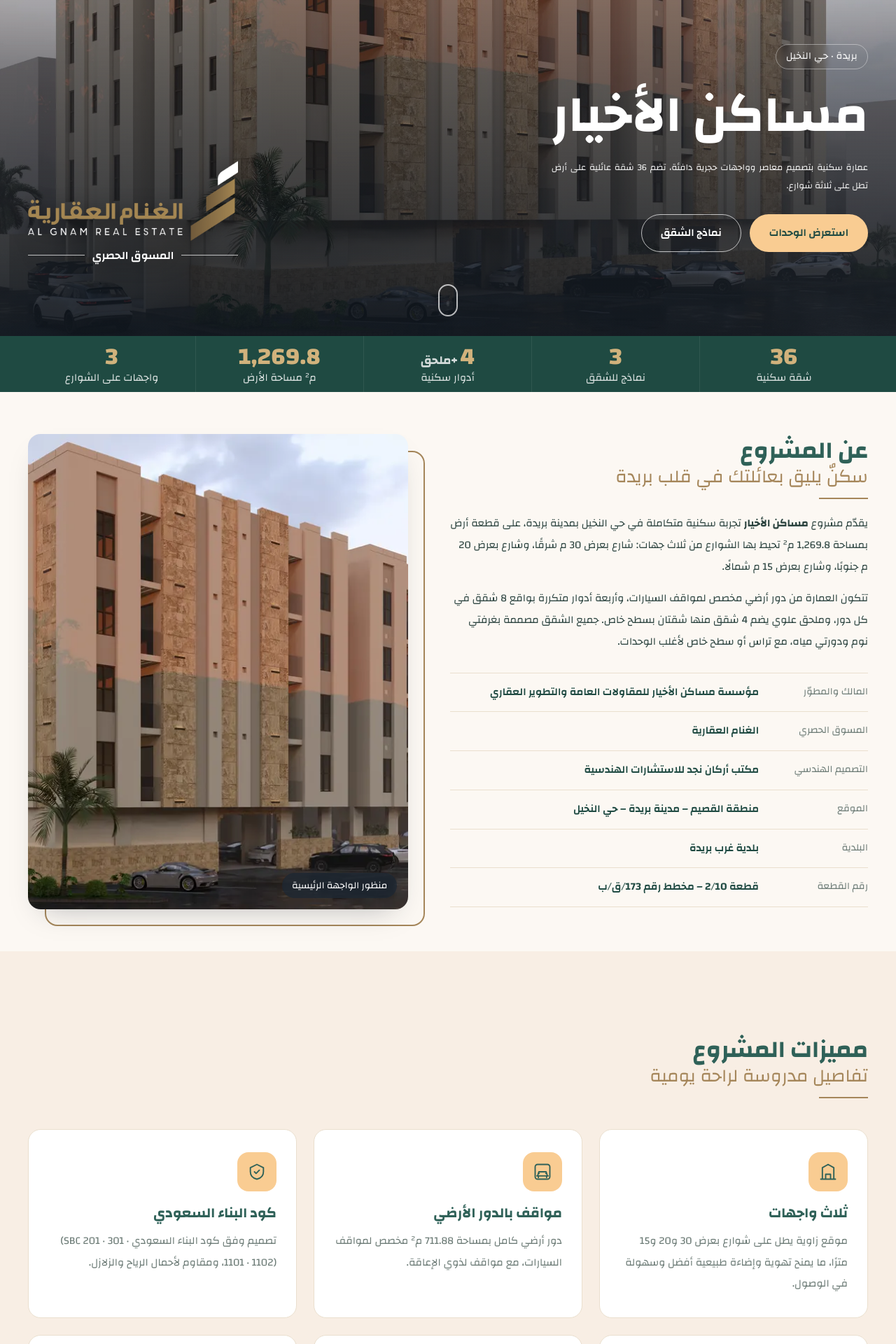
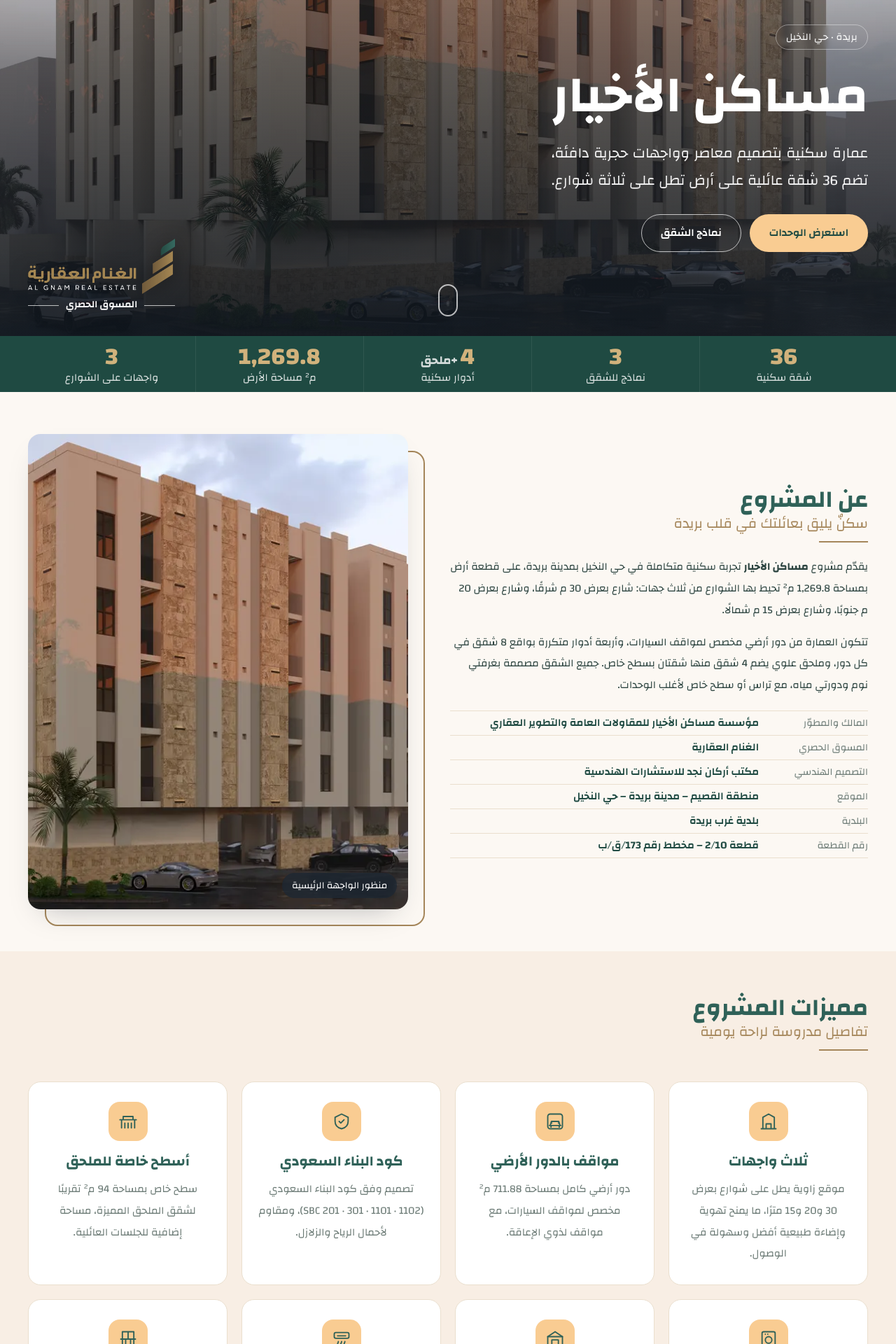
Before and after one commit to algnam-sa/masakin-alakhyar, a PHP site: page / in a window 1280 px wide. Shown: the part 320-2240 px from the top of the page at 70% size. Run offline with PHP 8.4, Linux system fonts and the light colour scheme; some libraries are stand-ins or nearby versions.

Commit message:
Apply second round of layout and content edits
- Hero lead auto-fits to two full justified lines under the title
- Marketer logo lower and 30% smaller, top stroke kept green
- Smaller section subtitles, tighter facts list, half section spacing
- Centered feature cards plus corridor A/C and balcony features
- Tabs moved beside section headings for models and plans
- Map pinned to project coordinates, purchase method field removed
- Marketer card moved to contact section; footer copyright to Al Gnam

Co-Authored-By: Claude Opus 5.5 <noreply@anthropic.com>
Claude-Session: https://claude.ai/code/session_01HJzcQjLGeF9THJCMuTkdKR

```diff
--- a/assets/css/style.css
+++ b/assets/css/style.css
@@ -20,7 +20,7 @@
   --header-h: 96px;
   --font: "Changa", "Segoe UI", Tahoma, sans-serif;
   --fs-title: 34px;   /* العنوان الرئيسي */
-  --fs-sub: 26px;     /* العنوان الفرعي */
+  --fs-sub: 20px;     /* العنوان الفرعي */
   --fs-body: 15px;    /* النصوص */
 }
 
@@ -92,7 +92,7 @@ button { font-family: inherit; cursor: pointer; }
 .hero h1 { color: #fff; font-size: clamp(2.6rem, 7vw, 4.6rem); font-weight: 700; margin-bottom: .2em; }
 .hero h1 + .hero-sub { display: block; color: var(--gold-light); font-size: var(--fs-sub); line-height: 1.3; margin: -.1em 0 .6em; }
 .hero-headline { width: fit-content; max-width: 100%; }
-.hero-lead { font-size: 12.75px; line-height: 2; opacity: .92; width: 0; min-width: 100%; text-align: justify; margin: 0; }
+.hero-lead { font-size: 16px; line-height: 1.9; opacity: .95; width: 0; min-width: 100%; text-align: justify; text-align-last: justify; margin: 0; }
 .hero-actions { display: flex; flex-wrap: wrap; gap: 12px; margin-top: 28px; }
 .scroll-cue { position: absolute; bottom: 28px; left: 50%; transform: translateX(-50%); width: 28px; height: 46px; border: 2px solid rgba(255,255,255,.7); border-radius: 20px; }
 .scroll-cue span { position: absolute; top: 8px; left: 50%; width: 4px; height: 8px; margin-left: -2px; background: #fff; border-radius: 2px; animation: cue 1.8s infinite; }
@@ -108,9 +108,8 @@ button { font-family: inherit; cursor: pointer; }
 .stat-label { font-size: 15px; opacity: .85; display: block; line-height: 1.4; }
 
 /* ---------- Sections ---------- */
-.section { padding: clamp(70px, 10vw, 120px) 0; }
+.section { padding: clamp(35px, 5vw, 60px) 0; }
 .section-alt { background: var(--cream); }
-#about.section { padding-block: clamp(35px, 5vw, 60px); }
 .section-dark { background: var(--ink); color: #d6dbe1; }
 .section-dark h2, .section-dark .section-title { color: #fff; }
 .section-dark .section-sub { color: var(--gold-light); }
@@ -126,8 +125,8 @@ h2 { font-size: var(--fs-title); }
 
 /* ---------- About ---------- */
 .about-grid { display: grid; grid-template-columns: 1.1fr 1fr; gap: 60px; align-items: center; }
-.facts { margin: 28px 0 0; display: grid; gap: 0; border-top: 1px solid var(--line); }
-.facts div { display: grid; grid-template-columns: 140px 1fr; gap: 16px; padding: 12px 0; border-bottom: 1px solid var(--line); }
+.facts { margin: 20px 0 0; display: grid; gap: 0; border-top: 1px solid var(--line); }
+.facts div { display: grid; grid-template-columns: 140px 1fr; gap: 16px; padding: 5px 0; line-height: 1.6; border-bottom: 1px solid var(--line); align-items: center; }
 .facts dt { color: var(--muted); font-size: 14px; }
 .facts dd { margin: 0; color: var(--ink); font-weight: 600; }
 .about-media { margin: 0; position: relative; }
@@ -136,13 +135,18 @@ h2 { font-size: var(--fs-title); }
 .about-media figcaption { position: absolute; bottom: 16px; right: 16px; background: rgba(29,39,51,.8); color: #fff; padding: .3em 1em; border-radius: 999px; font-size: .85rem; }
 
 /* ---------- Features ---------- */
-.features-grid { display: grid; grid-template-columns: repeat(3, 1fr); gap: 24px; }
-.feature { background: #fff; border-radius: var(--radius); padding: 32px 28px; border: 1px solid var(--line); transition: transform .3s, box-shadow .3s; }
+.features-grid { display: grid; grid-template-columns: repeat(4, 1fr); gap: 20px; }
+.feature { text-align: center; background: #fff; border-radius: var(--radius); padding: 28px 22px; border: 1px solid var(--line); transition: transform .3s, box-shadow .3s; }
 .feature:hover { transform: translateY(-6px); box-shadow: var(--shadow); }
-.feature-icon { width: 56px; height: 56px; border-radius: 16px; background: var(--clay); display: grid; place-items: center; margin-bottom: 18px; }
+.feature-icon { width: 56px; height: 56px; border-radius: 16px; background: var(--clay); display: grid; place-items: center; margin: 0 auto 16px; }
 .feature-icon svg { width: 28px; height: 28px; fill: none; stroke: var(--ink-2); stroke-width: 1.6; stroke-linecap: round; stroke-linejoin: round; }
 .feature h3 { font-size: 20px; color: var(--ink-2); }
 .feature p { color: var(--muted); margin: 0; font-size: var(--fs-body); }
+
+/* ---------- Heading row (title + tabs) ---------- */
+.head-row { display: flex; justify-content: space-between; align-items: flex-end; gap: 16px 32px; flex-wrap: wrap; margin-bottom: 28px; }
+.head-row .section-head { margin: 0; }
+.head-row .tabs { margin: 0; justify-content: flex-end; }
 
 /* ---------- Tabs ---------- */
 .tabs { display: flex; justify-content: center; flex-wrap: wrap; gap: 8px; margin-bottom: 36px; }
@@ -222,7 +226,8 @@ h2 { font-size: var(--fs-title); }
 .boundaries span { color: var(--gold-light); font-size: 14px; }
 .boundaries b { color: #fff; font-weight: 600; }
 .boundaries em { font-style: normal; font-size: .82rem; opacity: .6; }
-.map-wrap { border-radius: var(--radius); overflow: hidden; aspect-ratio: 4/3; background: var(--ink-2); }
+.map-wrap { position: relative; border-radius: var(--radius); overflow: hidden; aspect-ratio: 4/3; max-width: 100%; background: var(--ink-2); }
+.map-coords { position: absolute; top: 12px; right: 12px; background: rgba(31,74,66,.9); color: #fff; font-size: 13px; padding: 4px 12px; border-radius: 999px; pointer-events: none; }
 .map-wrap iframe { width: 100%; height: 100%; border: 0; filter: grayscale(.2); }
 
 /* ---------- Contact ---------- */
@@ -250,9 +255,13 @@ h2 { font-size: var(--fs-title); }
 .site-footer ul { list-style: none; padding: 0; margin: 0; display: grid; gap: 8px; }
 .site-footer a:hover { color: var(--clay); }
 .footer-logo { height: 84px; width: auto; margin-bottom: 14px; }
-.footer-marketer { display: inline-flex; align-items: center; gap: 12px; background: #fff; border-radius: 12px; padding: 8px 14px; margin-top: 6px; }
-.footer-marketer img { height: 38px; width: auto; }
-.footer-marketer span { color: var(--ink-2); font-weight: 600; font-size: 13px; }
+.contact-marketer {
+  position: relative; display: flex; flex-direction: column; align-items: center; gap: 8px;
+  margin-top: 28px; max-width: 320px; padding: 26px 30px 18px; border-radius: 16px; overflow: hidden;
+  background: linear-gradient(rgba(20,40,36,.72), rgba(20,40,36,.82)), url("../img/hero-sm.webp") center 40% / cover;
+}
+.contact-marketer img { width: 100%; height: auto; }
+.contact-marketer .marketer-label { font-size: 15px; }
 .footer-bottom { border-top: 1px solid rgba(255,255,255,.1); padding: 20px 0; display: flex; flex-wrap: wrap; justify-content: space-between; gap: 8px; font-size: 13px; }
 
 /* ---------- Floating WA ---------- */
@@ -321,9 +330,10 @@ body.no-scroll { overflow: hidden; }
   .stat:nth-child(4) { border: 0; }
   .footer-grid { grid-template-columns: 1fr 1fr; }
   .footer-grid > div:first-child { grid-column: 1 / -1; }
+  .features-grid { grid-template-columns: repeat(2, 1fr); }
 }
 @media (max-width: 640px) {
-  :root { --header-h: 80px; --fs-title: 30px; --fs-sub: 22px; }
+  :root { --header-h: 80px; --fs-title: 30px; --fs-sub: 18px; }
   .brand img { height: 64px; }
   .hero-content { padding-bottom: 96px; }
   .features-grid { grid-template-columns: 1fr; }
@@ -354,15 +364,15 @@ body.no-scroll { overflow: hidden; }
 
 /* ---------- المسوق الحصري (الغنام العقارية) ---------- */
 .marketer {
-  position: absolute; z-index: 2; bottom: 104px; left: max(16px, (100% - 1200px) / 2);
-  display: flex; flex-direction: column; align-items: center; gap: 10px; width: 300px;
+  position: absolute; z-index: 2; bottom: 34px; left: max(16px, (100% - 1200px) / 2);
+  display: flex; flex-direction: column; align-items: center; gap: 6px; width: 210px;
   filter: drop-shadow(0 4px 14px rgba(0,0,0,.45));
 }
 .marketer img { width: 100%; height: auto; }
-.marketer-label { display: flex; align-items: center; gap: 10px; width: 100%; color: #fff; font-weight: 600; font-size: 16px; line-height: 1.4; white-space: nowrap; }
+.marketer-label { display: flex; align-items: center; gap: 10px; width: 100%; color: #fff; font-weight: 600; font-size: 14px; line-height: 1.4; white-space: nowrap; }
 .marketer-label::before, .marketer-label::after { content: ""; flex: 1; height: 1px; background: rgba(255,255,255,.7); }
 @media (max-width: 960px) {
   .hero { flex-direction: column; justify-content: flex-end; align-items: stretch; }
   .hero-content { padding-bottom: 28px; }
-  .marketer { position: relative; bottom: auto; left: auto; width: min(240px, calc(100% - 32px)); margin: 8px 16px 92px auto; margin-inline: 16px auto; }
+  .marketer { position: relative; bottom: auto; left: auto; width: min(170px, calc(100% - 32px)); margin: 8px 16px 92px auto; margin-inline: 16px auto; }
 }
--- a/assets/js/data.js
+++ b/assets/js/data.js
@@ -9,7 +9,9 @@ window.SITE_CONFIG = {
   // رقم الجوال بالصيغة الدولية بدون + (مثال: 9665XXXXXXXX) — يستخدم للاتصال وواتساب
   phoneIntl: "",
   email: "",
-  mapQuery: "حي النخيل، بريدة، القصيم",
+  // إحداثيات موقع المشروع: 26°22'15.4"N 43°53'14.7"E
+  mapLat: 26.370944,
+  mapLng: 43.887417,
 };
 
 /* نماذج الشقق — حسب لوحات النماذج المرفقة */
--- a/assets/js/main.js
+++ b/assets/js/main.js
@@ -68,9 +68,11 @@
   }
 
   /* ---------- Map ---------- */
-  const q = encodeURIComponent(CFG.mapQuery);
-  $("#mapFrame").src = `https://maps.google.com/maps?q=${q}&z=14&output=embed`;
-  $("#mapLink").href = `https://www.google.com/maps/search/?api=1&query=${q}`;
+  const q = `${CFG.mapLat},${CFG.mapLng}`;
+  const mapUrl = `https://www.google.com/maps/search/?api=1&query=${q}`;
+  const mapFrame = $("#mapFrame");
+  if (mapFrame) mapFrame.src = `https://maps.google.com/maps?q=${q}&z=17&output=embed`;
+  $("#mapLink").href = mapUrl;
 
   /* ---------- Models ---------- */
   const modelTabs = $("#modelTabs"), modelPanel = $("#modelPanel");
@@ -235,7 +237,7 @@
       "طلب اهتمام - مشروع مساكن الأخيار",
       `الاسم: ${d.name}`, `الجوال: ${d.phone}`,
       d.model && `النموذج: ${d.model}`, d.unit && `رقم الشقة: ${d.unit}`,
-      d.payment && `طريقة الشراء: ${d.payment}`, d.message && `ملاحظات: ${d.message}`,
+      d.message && `ملاحظات: ${d.message}`,
     ].filter(Boolean).join("\n");
 
     if (CFG.phoneIntl) {
@@ -253,5 +255,25 @@
     form.reset();
   });
 
+  /* ---------- Hero lead: two full lines under the title ---------- */
+  const lead = $(".hero-lead");
+  const fitLead = () => {
+    if (!lead) return;
+    let lo = 11, hi = 28;
+    for (let i = 0; i < 14; i++) {
+      const mid = (lo + hi) / 2;
+      lead.style.fontSize = mid + "px";
+      const lh = parseFloat(getComputedStyle(lead).lineHeight);
+      if (lead.scrollHeight <= lh * 2 + 1) lo = mid; else hi = mid;
+    }
+    lead.style.fontSize = (Math.floor(lo * 10) / 10 - 0.2) + "px"; // round down with a small safety margin
+  };
+  fitLead();
+  // Re-fit whenever the title's width changes (web font load, resize)
+  const heroTitle = $(".hero-headline h1");
+  if (heroTitle && "ResizeObserver" in window) new ResizeObserver(() => requestAnimationFrame(fitLead)).observe(heroTitle);
+  if (document.fonts && document.fonts.ready) document.fonts.ready.then(fitLead);
+  window.addEventListener("load", fitLead);
+
   $("#year").textContent = new Date().getFullYear();
 })();
--- a/index.html
+++ b/index.html
@@ -127,8 +127,8 @@
       </article>
       <article class="feature reveal">
         <div class="feature-icon"><svg viewBox="0 0 24 24"><path d="M4 20V10M20 20V10M2 10h20M6 10V6h12v4M8 20v-6M12 20v-6M16 20v-6"/></svg></div>
-        <h3>تراس لكل شقة</h3>
-        <p>تراس خاص في شقق الأدوار المتكررة، وسطح خاص بمساحة 94 م² تقريبًا لشقق الملحق المميزة.</p>
+        <h3>أسطح خاصة للملحق</h3>
+        <p>سطح خاص بمساحة 94 م² تقريبًا لشقق الملحق المميزة، مساحة إضافية للجلسات العائلية.</p>
       </article>
       <article class="feature reveal">
         <div class="feature-icon"><svg viewBox="0 0 24 24"><rect x="4" y="3" width="16" height="18" rx="2"/><circle cx="12" cy="13" r="4"/><path d="M8 6h.01M11 6h.01"/></svg></div>
@@ -140,6 +140,16 @@
         <h3>عزل وجودة تنفيذ</h3>
         <p>اشتراطات عزل للحوائط والأسقف والأرضيات، وواجهات مكسوة بالحجر الطبيعي بتصميم معاصر.</p>
       </article>
+      <article class="feature reveal">
+        <div class="feature-icon"><svg viewBox="0 0 24 24"><rect x="3" y="4" width="18" height="7" rx="2"/><path d="M7 8h10M8 15c0 1.5-1 2-1 3.5M12 15c0 1.5-1 2-1 3.5M16 15c0 1.5-1 2-1 3.5"/></svg></div>
+        <h3>تكييف جميع الممرات</h3>
+        <p>ممرات المشروع مكيّفة بالكامل، لراحة السكان والزوار في جميع الأدوار طوال العام.</p>
+      </article>
+      <article class="feature reveal">
+        <div class="feature-icon"><svg viewBox="0 0 24 24"><path d="M5 3h14v9H5zM12 3v9M3 12h18M5 12v9M19 12v9M9 12v9M15 12v9M3 21h18"/></svg></div>
+        <h3>بلكونة لكل شقة</h3>
+        <p>بلكونة خاصة لكل شقة تطل على الخارج، تمنح إطلالة وتهوية طبيعية ومساحة للاسترخاء.</p>
+      </article>
     </div>
   </div>
 </section>
@@ -147,13 +157,15 @@
 <!-- ============ Models ============ -->
 <section class="section" id="models">
   <div class="container">
+    <div class="head-row">
     <div class="section-head reveal">
       <h2 class="section-title">نماذج الشقق</h2>
       <span class="section-sub">ثلاثة نماذج تناسب احتياجك</span>
       <span class="title-rule" aria-hidden="true"></span>
       <p>كل النماذج بغرفتي نوم ودورتي مياه، مع اختلاف في المساحة والملحقات.</p>
     </div>
-    <div class="tabs reveal" role="tablist" aria-label="نماذج الشقق" id="modelTabs"></div>
+      <div class="tabs reveal" role="tablist" aria-label="نماذج الشقق" id="modelTabs"></div>
+    </div>
     <div class="model-panel reveal" id="modelPanel" role="tabpanel" aria-live="polite"></div>
   </div>
 </section>
@@ -198,6 +210,7 @@
 <!-- ============ Plans ============ -->
 <section class="section" id="plans">
   <div class="container">
+    <div class="head-row">
     <div class="section-head reveal">
       <h2 class="section-title">المخططات المعمارية</h2>
       <span class="section-sub">مساقط الأدوار</span>
@@ -207,6 +220,7 @@
       <button class="tab is-active" role="tab" aria-selected="true" data-plan="typical">الدور المتكرر</button>
       <button class="tab" role="tab" aria-selected="false" data-plan="ground">الدور الأرضي (المواقف)</button>
       <button class="tab" role="tab" aria-selected="false" data-plan="annex">الملحق العلوي</button>
+    </div>
     </div>
     <div class="plan-view reveal">
       <figure>
@@ -250,7 +264,8 @@
       <a class="btn btn-primary" id="mapLink" target="_blank" rel="noopener">افتح في خرائط Google</a>
     </div>
     <div class="map-wrap reveal">
-      <iframe id="mapFrame" title="خريطة موقع المشروع" loading="lazy" referrerpolicy="no-referrer-when-downgrade"></iframe>
+      <iframe id="mapFrame" title="خريطة موقع مشروع مساكن الأخيار" loading="lazy" referrerpolicy="no-referrer-when-downgrade"></iframe>
+      <span class="map-coords" dir="ltr">26°22'15.4"N 43°53'14.7"E</span>
     </div>
   </div>
 </section>
@@ -267,6 +282,10 @@
         <li><svg viewBox="0 0 24 24"><path d="M5 4h4l2 5-2.5 1.5a11 11 0 005 5L15 13l5 2v4a2 2 0 01-2 2A16 16 0 013 6a2 2 0 012-2"/></svg><a id="phoneLink" dir="ltr"></a></li>
         <li><svg viewBox="0 0 24 24"><path d="M12 21s-7-6.2-7-11.5A7 7 0 0112 2.5a7 7 0 017 7C19 14.8 12 21 12 21z"/><circle cx="12" cy="9.5" r="2.5"/></svg><span>القصيم – بريدة – حي النخيل</span></li>
       </ul>
+      <div class="contact-marketer">
+        <img src="assets/img/logo-ghanam-light.png" alt="الغنام العقارية - AL GNAM REAL ESTATE" width="800" height="303" loading="lazy">
+        <span class="marketer-label">المسوق الحصري</span>
+      </div>
     </div>
     <form class="contact-form reveal" id="leadForm" novalidate>
       <div class="field">
@@ -293,15 +312,6 @@
         </div>
       </div>
       <div class="field">
-        <label for="fPay">طريقة الشراء</label>
-        <select id="fPay" name="payment">
-          <option value="">بدون تحديد</option>
-          <option>كاش</option>
-          <option>تمويل بنكي</option>
-          <option>دعم سكني</option>
-        </select>
-      </div>
-      <div class="field">
         <label for="fMsg">ملاحظات</label>
         <textarea id="fMsg" name="message" rows="3"></textarea>
       </div>
@@ -318,7 +328,6 @@
     <div>
       <img class="footer-logo" src="assets/img/logo-masakin-light.png" alt="مساكن الأخيار للمقاولات العامة والتطوير العقاري" width="700" height="521" loading="lazy">
       <p>مشروع سكني في حي النخيل ببريدة، بتطوير مؤسسة مساكن الأخيار للمقاولات العامة والتطوير العقاري.</p>
-      <div class="footer-marketer"><img src="assets/img/logo-ghanam.png" alt="الغنام العقارية" width="800" height="303" loading="lazy"><span>المسوق الحصري</span></div>
     </div>
     <div>
       <h4>روابط سريعة</h4>
@@ -340,8 +349,7 @@
     </div>
   </div>
   <div class="container footer-bottom">
-    <span>© <span id="year"></span> مؤسسة مساكن الأخيار للمقاولات العامة والتطوير العقاري. جميع الحقوق محفوظة.</span>
-    <span>الصور والمخططات للتوضيح وقد تختلف عن الواقع.</span>
+    <span>© <span id="year"></span> جميع الحقوق محفوظة لشركة الغنام العقارية.</span>
   </div>
 </footer>
 
```
Also changed, not shown: README.md, assets/img/logo-ghanam-light.png.
